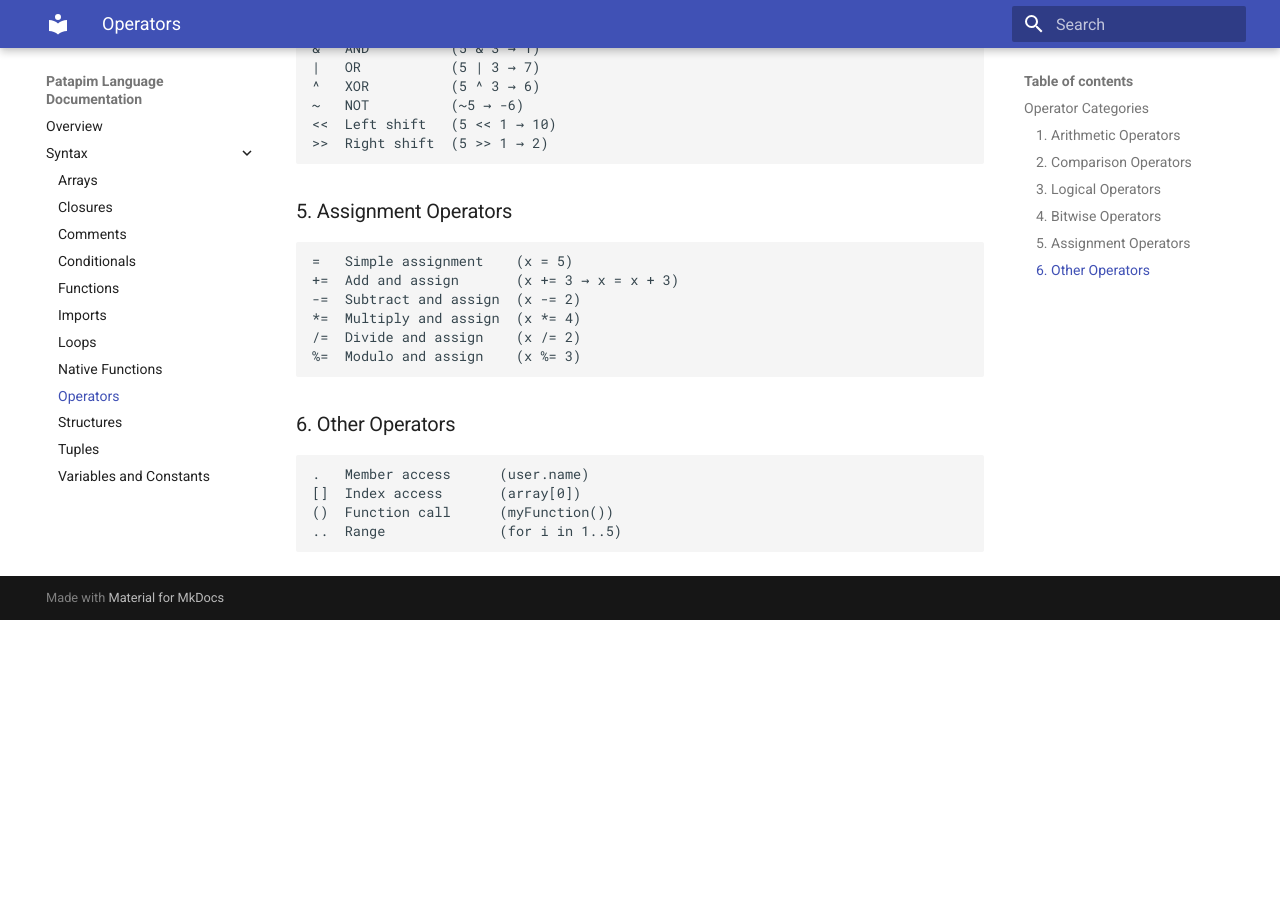
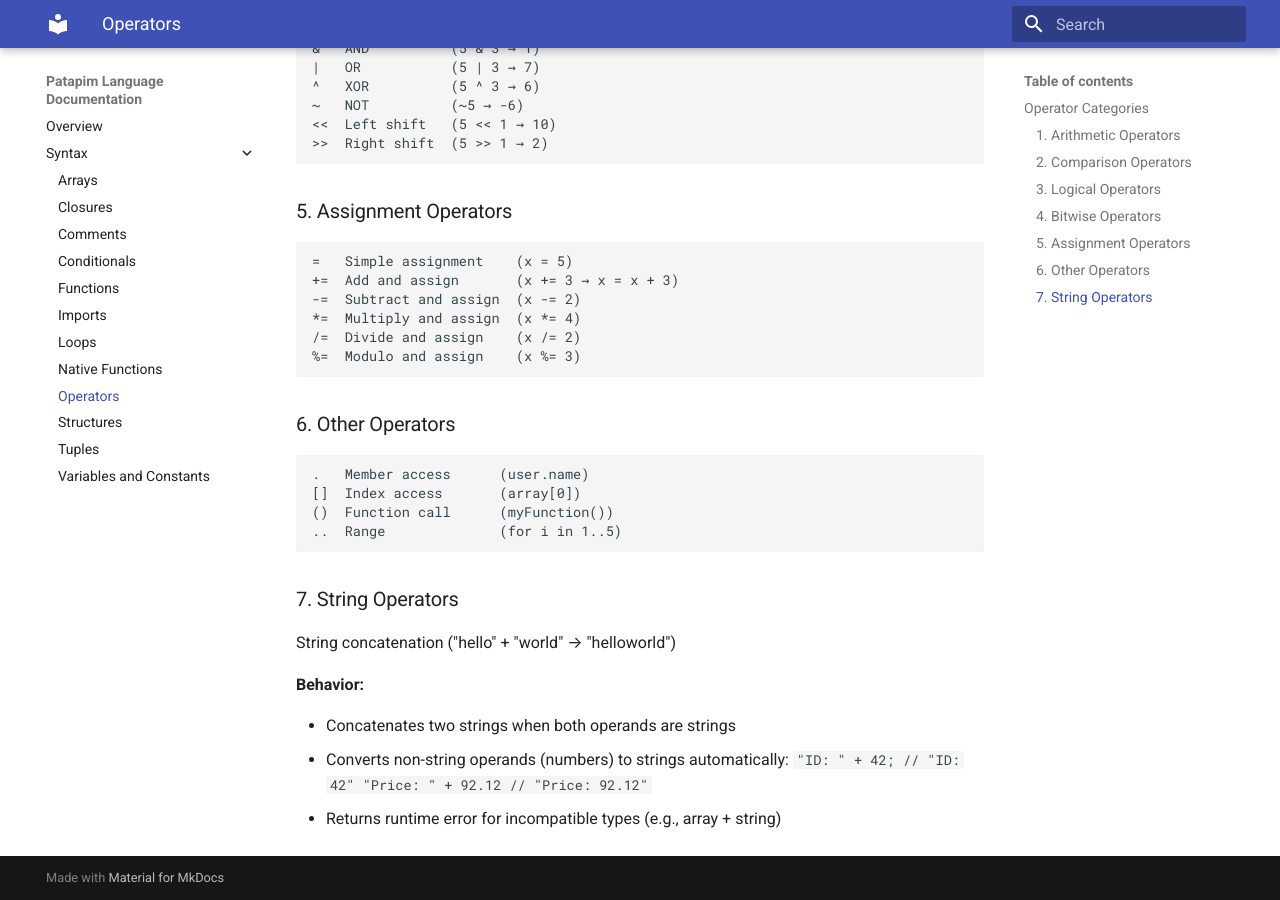
Before and after one commit to KN-Langos/Patapim, an MkDocs documentation site: the page built from docs/syntax/operators.md, in a window 1280 px wide and 900 px high, scrolled down 1008 px. Built offline with MkDocs 1.6.1 and Material for MkDocs 9.7.7, drawn with Linux system fonts in a browser that asks for light colours; before the commit the page ends 1628 px from its top, so only the background shows below that.

Commit message:
docs: Documentation for string concatenation

````diff
--- a/docs/syntax/operators.md
+++ b/docs/syntax/operators.md
@@ -60,3 +60,17 @@ Patapim provides a comprehensive set of operators for performing operations on v
 ()  Function call      (myFunction())
 ..  Range              (for i in 1..5)
 ```
+
+### 7. String Operators
+
+String concatenation ("hello" + "world" → "helloworld")
+
+**Behavior:**
+
+- Concatenates two strings when both operands are strings
+- Converts non-string operands (numbers) to strings automatically:
+  ```
+  "ID: " + 42;      // "ID: 42"
+  "Price: " + 92.12 // "Price: 92.12"
+  ```
+- Returns runtime error for incompatible types (e.g., array + string)
````
